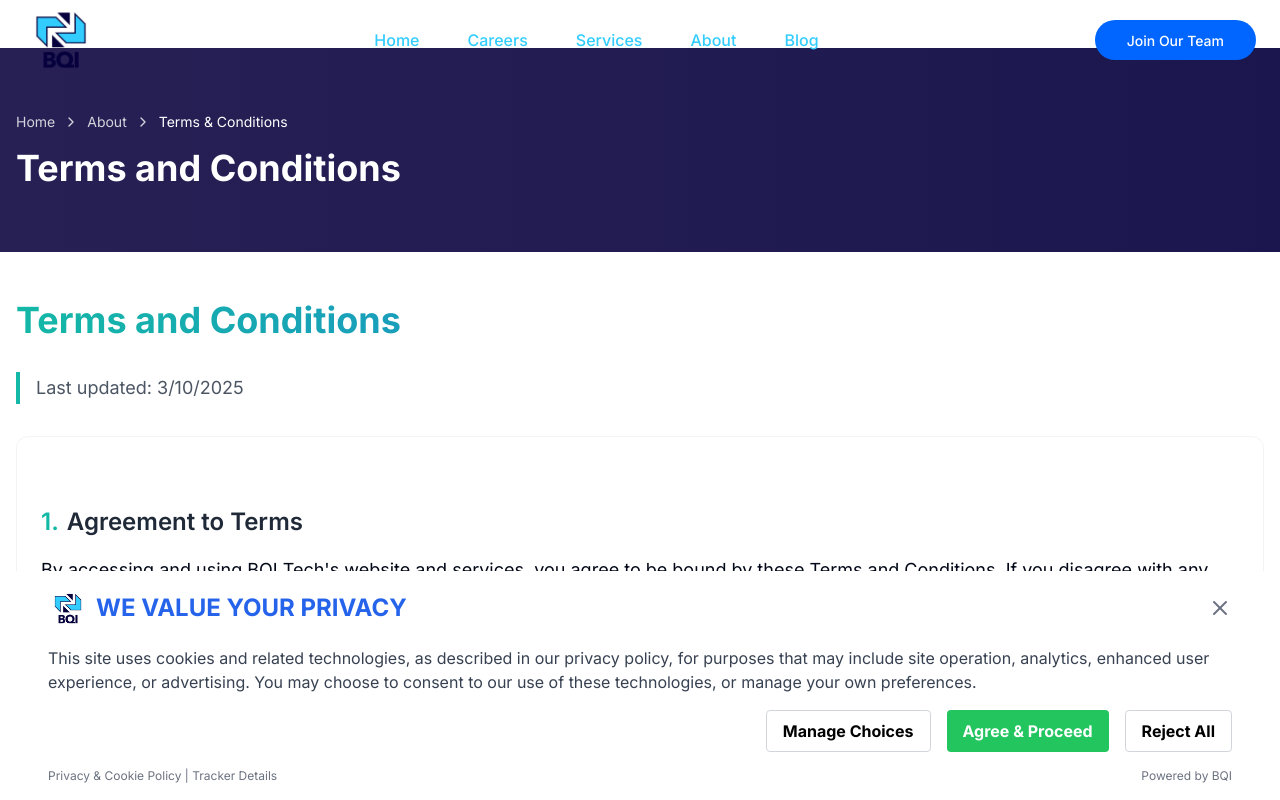
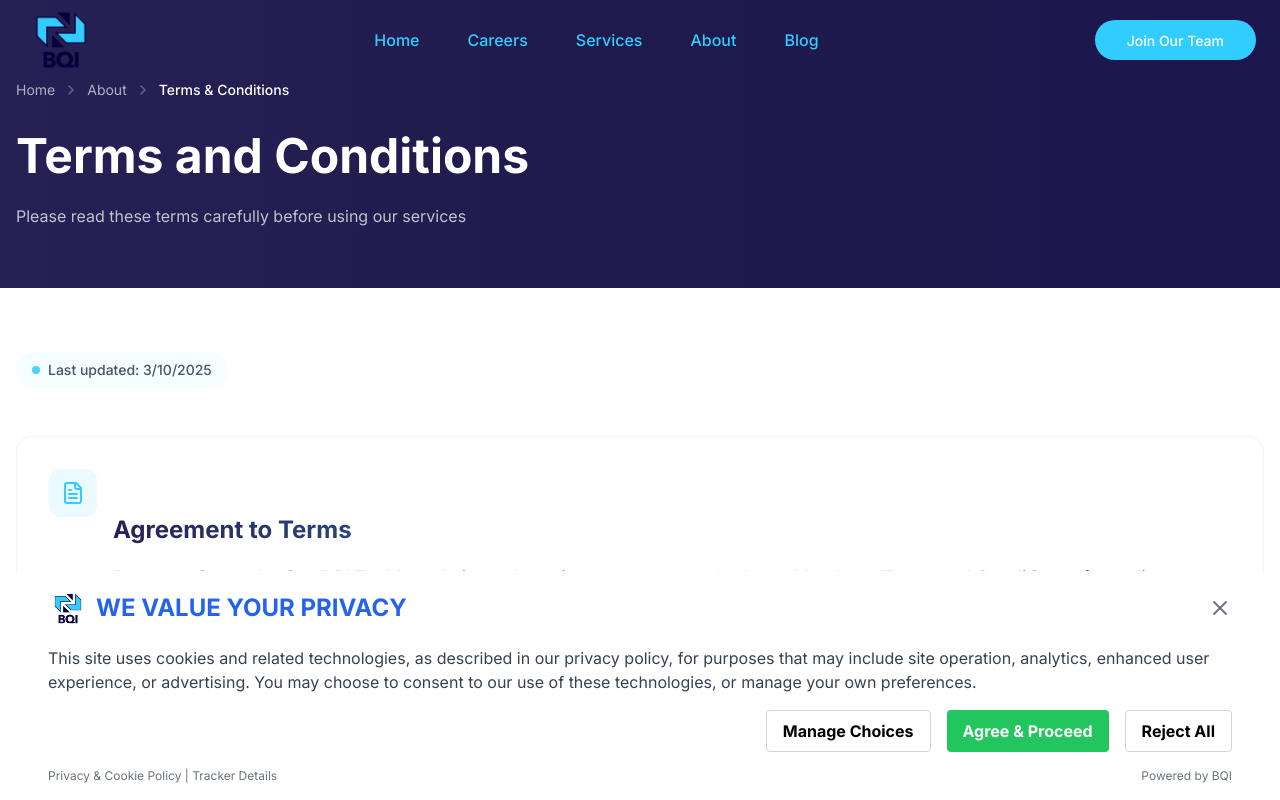
Before and after one commit to imosonik/BQI-TECH, a Next.js app: page /about/terms in a window 1280 px wide. Shown: the top 800 px of the page. Built offline with nearby package versions, Linux system fonts and the light colour scheme; no server answers.

Commit message:
update blog

```diff
--- a/app/about/cookie-policy/page.tsx
+++ b/app/about/cookie-policy/page.tsx
@@ -6,8 +6,8 @@
 
 export default function CookiePolicyPage() {
   return (
-    <div className="-mt-8">
-      <div className="bg-gradient-to-r from-[#272055] to-[#1B174E] py-16">
+    <div className="-mt-32">
+      <div className="bg-gradient-to-r from-[#272055] to-[#1B174E] py-16 pt-32">
         <div className="container mx-auto px-4">
           <div className="flex items-center gap-2 text-sm text-gray-300 mb-4">
             <Link href="/" className="hover:text-white transition-colors">
--- a/app/about/page.tsx
+++ b/app/about/page.tsx
@@ -2,7 +2,7 @@
 
 import { motion } from 'framer-motion'
 import Image from 'next/image'
-import { Shield, Lightbulb, Code, Users, Target, Award } from 'lucide-react'
+import { Lightbulb, Code} from 'lucide-react'
 import { Breadcrumb } from '@/components/ui/breadcrumb'
 import { useRouter } from 'next/navigation'
 
--- a/app/about/terms/page.tsx
+++ b/app/about/terms/page.tsx
@@ -1,39 +1,34 @@
 "use client";
 
 import { motion } from "framer-motion";
-import { ChevronRight } from "lucide-react";
+import { ChevronRight, FileText, Shield, Scale } from "lucide-react";
 import Link from "next/link";
 
 export default function TermsPage() {
   return (
-    <div className="-mt-8">
-      <div className="bg-gradient-to-r from-[#272055] to-[#1B174E] py-16">
+    <div className="-mt-32">
+      <div className="bg-gradient-to-r from-[#272055] via-[#1F1A4B] to-[#1B174E] py-7 pt-32">
         <div className="container mx-auto px-4">
-          <div className="flex items-center gap-2 text-sm text-gray-300 mb-4">
+          <motion.div
+            className="flex items-center gap-2 text-sm text-gray-300/80 mb-8"
+            initial={{ opacity: 0, y: -10 }}
+            animate={{ opacity: 1, y: 0 }}
+            transition={{ duration: 0.5 }}
+          >
             <Link href="/" className="hover:text-white transition-colors">
               Home
             </Link>
-            <ChevronRight className="h-4 w-4" />
+            <ChevronRight className="h-4 w-4 opacity-50" />
             <Link href="/about" className="hover:text-white transition-colors">
               About
             </Link>
-            <ChevronRight className="h-4 w-4" />
-            <span className="text-white">Terms & Conditions</span>
-          </div>
-          <h1 className="text-4xl font-bold text-white">Terms and Conditions</h1>
-        </div>
-      </div>
+            <ChevronRight className="h-4 w-4 opacity-50" />
+            <span className="text-white font-medium">Terms & Conditions</span>
+          </motion.div>
 
-      <div className="container mx-auto px-4 py-12">
-        <motion.div
+          <motion.h1
+            className="text-4xl md:text-5xl font-bold text-white mb-6"
             initial={{ opacity: 0, y: 20 }}
-          animate={{ opacity: 1, y: 0 }}
-          transition={{ duration: 0.5 }}
-          className="prose prose-lg max-w-none"
-        >
-          <motion.h1
-            className="text-4xl font-bold mb-8 bg-gradient-to-r from-teal-500 to-blue-600 bg-clip-text text-transparent"
-            initial={{ opacity: 0, y: -20 }}
             animate={{ opacity: 1, y: 0 }}
             transition={{ duration: 0.5, delay: 0.2 }}
           >
@@ -41,46 +36,81 @@
           </motion.h1>
 
           <motion.p
-            className="text-gray-600 mb-8 border-l-4 border-teal-500 pl-4"
-            initial={{ opacity: 0, x: -20 }}
-            animate={{ opacity: 1, x: 0 }}
+            className="text-gray-300/90 max-w-2xl mb-8"
+            initial={{ opacity: 0, y: 20 }}
+            animate={{ opacity: 1, y: 0 }}
             transition={{ duration: 0.5, delay: 0.3 }}
           >
+            Please read these terms carefully before using our services
+          </motion.p>
+        </div>
+      </div>
+
+      <div className="container mx-auto px-4 py-16">
+        <motion.div
+          initial={{ opacity: 0, y: 20 }}
+          animate={{ opacity: 1, y: 0 }}
+          transition={{ duration: 0.5 }}
+          className="prose prose-lg max-w-none dark:prose-invert"
+        >
+          <motion.div
+            className="inline-flex items-center gap-2 px-4 py-2 bg-[#31CDFF]/5 rounded-full mb-12"
+            initial={{ opacity: 0, y: 20 }}
+            animate={{ opacity: 1, y: 0 }}
+            transition={{ delay: 0.3 }}
+          >
+            <span className="inline-block w-2 h-2 rounded-full bg-[#31CDFF] animate-pulse" />
+            <span className="text-sm font-medium text-gray-600 dark:text-gray-400">
               Last updated: {new Date().toLocaleDateString()}
-          </motion.p>
+            </span>
+          </motion.div>
 
-          {/* Sections with hover effects and animations */}
+          <div className="grid gap-8">
             {sections.map((section, index) => (
               <motion.section
                 key={section.title}
-              className="mb-12 p-6 rounded-xl bg-white hover:shadow-lg transition-all duration-300 border border-gray-100 hover:border-teal-500"
+                className="bg-white dark:bg-gray-800/50 rounded-2xl overflow-hidden shadow-sm hover:shadow-xl transition-all duration-300 border border-gray-100 dark:border-gray-700/30"
                 initial={{ opacity: 0, y: 20 }}
                 animate={{ opacity: 1, y: 0 }}
                 transition={{ duration: 0.5, delay: 0.1 * index }}
                 whileHover={{ scale: 1.01 }}
               >
-              <h2 className="text-2xl font-semibold mb-4 text-gray-800 flex items-center gap-2">
-                <span className="text-teal-500">{index + 1}.</span>
+                <div className="p-8">
+                  <div className="flex items-start gap-4">
+                    <div className="p-3 rounded-xl bg-[#31CDFF]/10 text-[#31CDFF]">
+                      {section.icon}
+                    </div>
+                    <div>
+                      <h2 className="text-2xl font-bold mb-4 bg-gradient-to-r from-[#272055] to-[#31CDFF] bg-clip-text text-transparent">
                         {section.title}
                       </h2>
-              <div className="prose prose-lg">
+                      <div className="prose prose-lg dark:prose-invert">
                         {section.content}
+                      </div>
+                    </div>
+                  </div>
                 </div>
               </motion.section>
             ))}
+          </div>
 
           <motion.section
-            className="bg-gradient-to-r from-teal-500 to-blue-600 text-white p-8 rounded-xl shadow-lg"
+            className="mt-16 p-8 rounded-2xl bg-gradient-to-r from-[#272055] to-[#31CDFF] text-white shadow-xl"
             initial={{ opacity: 0, y: 20 }}
             animate={{ opacity: 1, y: 0 }}
             transition={{ duration: 0.5, delay: 0.8 }}
           >
-            <h2 className="text-2xl font-semibold mb-4">Contact Information</h2>
-            <p className="text-white/90">
+            <div className="flex items-center gap-4 mb-6">
+              <div className="p-3 rounded-xl bg-white/10 backdrop-blur-sm">
+                <Shield className="w-6 h-6" />
+              </div>
+              <h2 className="text-2xl font-bold">Contact Information</h2>
+            </div>
+            <p className="text-white/90 text-lg">
               For questions about these Terms and Conditions, please contact us at{" "}
               <a
                 href="mailto:hr@bqitech.com"
-                className="text-white underline decoration-2 decoration-white/30 hover:decoration-white/100 transition-all"
+                className="text-white underline decoration-2 decoration-white/30 hover:decoration-white/100 transition-all font-medium"
               >
                 hr@bqitech.com
               </a>
@@ -92,10 +122,10 @@
   );
 }
 
-// Move sections data outside component for better organization
 const sections = [
   {
     title: "Agreement to Terms",
+    icon: <FileText className="w-6 h-6" />,
     content: (
       <p>
         By accessing and using BQI Tech's website and services, you agree to be bound by these Terms and Conditions.
@@ -105,6 +135,7 @@
   },
   {
     title: "Job Application Process",
+    icon: <Scale className="w-6 h-6" />,
     content: (
       <div className="space-y-4">
         <p>When applying for positions through our platform, you agree to:</p>
@@ -120,6 +151,7 @@
   },
   {
     title: "Intellectual Property",
+    icon: <FileText className="w-6 h-6" />,
     content: (
       <div className="space-y-4">
         <p>
@@ -136,6 +168,7 @@
   },
   {
     title: "User Responsibilities",
+    icon: <Shield className="w-6 h-6" />,
     content: (
       <div className="space-y-4">
         <p>Users of our website agree to:</p>
@@ -151,6 +184,7 @@
   },
   {
     title: "Privacy and Data Protection",
+    icon: <Shield className="w-6 h-6" />,
     content: (
       <div className="space-y-4">
         <p>
@@ -165,6 +199,7 @@
   },
   {
     title: "Limitation of Liability",
+    icon: <Shield className="w-6 h-6" />,
     content: (
       <div className="space-y-4">
         <p>
--- a/components/Header.tsx
+++ b/components/Header.tsx
@@ -81,7 +81,7 @@
             {/* Mobile Actions */}
             <div className="flex items-center gap-3">
               <Button
-                className="bg-[#0066FF] hover:bg-[#0052CC] text-white rounded-full text-[14px] font-medium px-8 h-10 transition-colors"
+                className="bg-[#31CDFF] hover:bg-[#0052CC] text-white rounded-full text-[14px] font-medium px-8 h-10 transition-colors"
                 onClick={() => router.push("/careers")}
               >
                 Join Our Team
--- a/components/MobileMenu.tsx
+++ b/components/MobileMenu.tsx
@@ -115,7 +115,7 @@
               damping: 30,
               duration: 0.3
             }}
-            className="fixed top-[80px] left-0 right-0 bg-black/40 backdrop-blur-md z-50 overflow-hidden"
+            className="fixed top-[80px] left-0 right-0 bg-black/40 backdrop-blur-md z-50 overflow-hidden rounded-b-[15px]"
           >
             <nav className="py-2 max-h-[calc(100vh-80px)] overflow-y-auto">
               {menuItems.map((item) => (
```
Also changed, not shown: app/(public)/blog/page.tsx (+105 -43 lines). Lines whose indentation alone changed are shown as unchanged.
